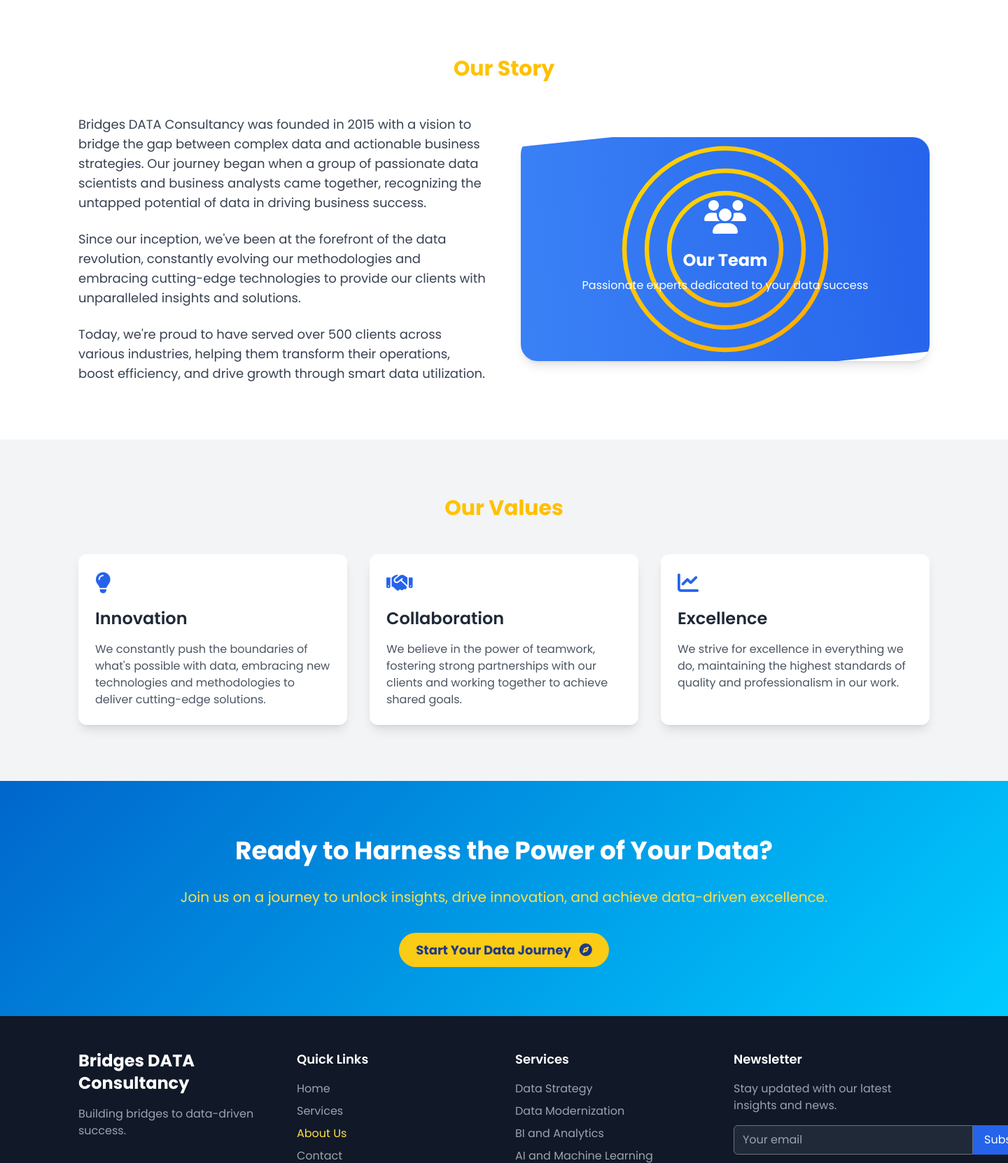
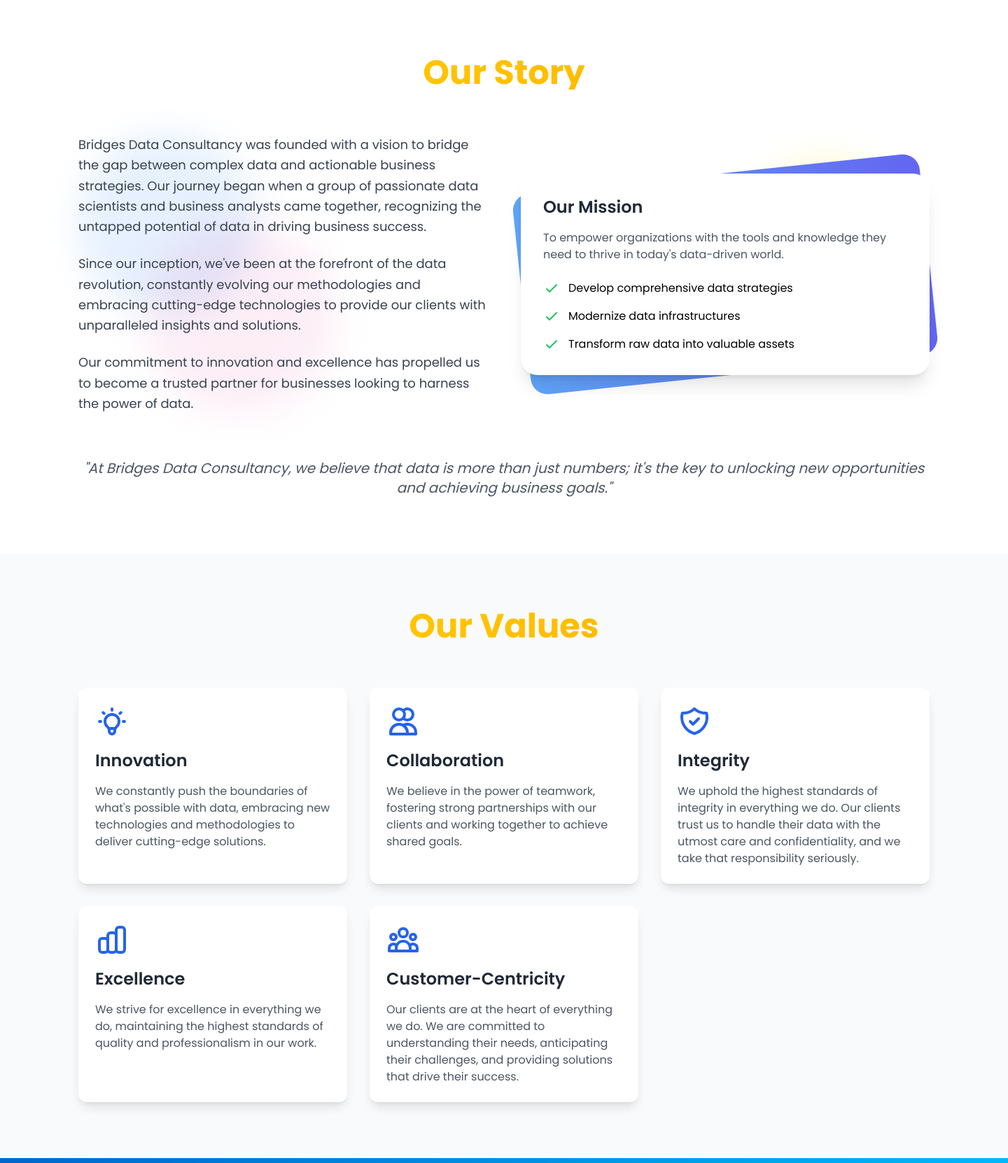
Before and after one commit to phostilite/BridgesDataConsultancy-Website, a Django app: page /about/ in a window 1440 px wide; the page is wider, and only the part inside the window is pictured. Shown: the part 348-2010 px from the top of that part at 70% size. Run offline with Django 5.2, Linux system fonts and the light colour scheme; some libraries are stand-ins or nearby versions.

Commit message:
update: UI fixes about and contact

```diff
--- a/templates/about.html
+++ b/templates/about.html
@@ -71,35 +71,35 @@
             to { opacity: 1; transform: translateX(0); }
         }
 
-        .timeline-item {
-            position: relative;
-            padding-left: 30px;
+        @keyframes blob {
+            0% {
+                transform: translate(0px, 0px) scale(1);
+            }
+            33% {
+                transform: translate(30px, -50px) scale(1.1);
+            }
+            66% {
+                transform: translate(-20px, 20px) scale(0.9);
+            }
+            100% {
+                transform: translate(0px, 0px) scale(1);
+            }
         }
 
-        .timeline-item::before {
-            content: '';
-            position: absolute;
-            left: 0;
-            top: 0;
-            bottom: 0;
-            width: 2px;
-            background-color: #0066cc;
+        .animate-blob {
+            animation: blob 7s infinite;
         }
 
-        .timeline-item::after {
-            content: '';
-            position: absolute;
-            left: -4px;
-            top: 0;
-            width: 10px;
-            height: 10px;
-            border-radius: 50%;
-            background-color: #ffd700;
+        .animation-delay-2000 {
+            animation-delay: 2s;
+        }
+
+        .animation-delay-4000 {
+            animation-delay: 4s;
         }
     </style>
 </head>
 <body class="bg-gray-100">
-    <!-- Navigation bar (same as home page) -->
     <nav class="gradient-bg shadow-lg">
         <div class="max-w-7xl mx-auto px-4 sm:px-6 lg:px-8">
             <div class="flex justify-between items-center h-24">
@@ -117,9 +117,6 @@
                         <a href="{% url 'services' %}" class="navbar-item text-white hover:text-yellow-300 px-3 py-2 rounded-md text-lg font-medium">Services</a>
                         <a href="{% url 'about' %}" class="navbar-item text-lg font-medium px-3 py-2  text-yellow-300 border-b-2 border-yellow-300">About</a>
                         <a href="{% url 'contact' %}" class="navbar-item text-white hover:text-yellow-300 px-3 py-2 rounded-md text-lg font-medium">Contact</a>
-                        {% comment %} <a href="{% url 'case_studies' %}" class="navbar-item text-white hover:text-yellow-300 px-3 py-2 rounded-md text-lg font-medium">Case Studies</a>
-                        <a href="{% url 'blogs' %}" class="navbar-item text-white hover:text-yellow-300 px-3 py-2 rounded-md text-lg font-medium">Blog</a>
-                        <a href="{% url 'carrers' %}" class="navbar-item text-white hover:text-yellow-300 px-3 py-2 rounded-md text-lg font-medium">Careers</a> {% endcomment %}
                     </div>
                 </div>
                 <div class="md:hidden">
@@ -133,7 +130,6 @@
         </div>
     </nav>
 
-    <!-- Header Section -->
     <header class="gradient-bg py-20">
         <div class="max-w-7xl mx-auto px-4 sm:px-6 lg:px-8 text-center">
             <h1 class="text-5xl text-white font-bold mb-4 animate-fade-in">About Bridges DATA Consultancy</h1>
@@ -141,172 +137,99 @@
         </div>
     </header>
 
-    <!-- Our Story Section -->
-    <section class="py-20 bg-white">
+    <section class="py-20 bg-white overflow-hidden">
         <div class="max-w-7xl mx-auto px-4 sm:px-6 lg:px-8">
-            <h2 class="text-3xl font-bold text-center mb-12 text-gradient">Our Story</h2>
-            <div class="grid grid-cols-1 md:grid-cols-2 gap-12 items-center">
-                <div class="space-y-6 animate-slide-in-left">
-                    <p class="text-lg text-gray-700">
-                        Bridges DATA Consultancy was founded in 2015 with a vision to bridge the gap between complex data and actionable business strategies. Our journey began when a group of passionate data scientists and business analysts came together, recognizing the untapped potential of data in driving business success.
-                    </p>
-                    <p class="text-lg text-gray-700">
-                        Since our inception, we've been at the forefront of the data revolution, constantly evolving our methodologies and embracing cutting-edge technologies to provide our clients with unparalleled insights and solutions.
-                    </p>
-                    <p class="text-lg text-gray-700">
-                        Today, we're proud to have served over 500 clients across various industries, helping them transform their operations, boost efficiency, and drive growth through smart data utilization.
-                    </p>
-                </div>
-                <div class="relative animate-slide-in-right overflow-hidden rounded-3xl shadow-lg h-80">
-                    <div class="absolute inset-0 bg-gradient-to-r from-blue-500 to-blue-600 transform -rotate-6 scale-110"></div>
-                    <div class="absolute inset-0 flex items-center justify-center">
-                        <svg class="w-full h-full" viewBox="0 0 100 100" xmlns="http://www.w3.org/2000/svg">
-                            <defs>
-                                <linearGradient id="gradient" x1="0%" y1="0%" x2="100%" y2="100%">
-                                    <stop offset="0%" stop-color="#ffd700"/>
-                                    <stop offset="100%" stop-color="#ffaa00"/>
-                                </linearGradient>
-                            </defs>
-                            <circle cx="50" cy="50" r="45" fill="none" stroke="url(#gradient)" stroke-width="2">
-                                <animate attributeName="r" from="45" to="50" dur="2s" repeatCount="indefinite" />
-                                <animate attributeName="opacity" from="1" to="0.5" dur="2s" repeatCount="indefinite" />
-                            </circle>
-                            <circle cx="50" cy="50" r="35" fill="none" stroke="url(#gradient)" stroke-width="2">
-                                <animate attributeName="r" from="35" to="40" dur="2s" repeatCount="indefinite" begin="0.5s" />
-                                <animate attributeName="opacity" from="1" to="0.5" dur="2s" repeatCount="indefinite" begin="0.5s" />
-                            </circle>
-                            <circle cx="50" cy="50" r="25" fill="none" stroke="url(#gradient)" stroke-width="2">
-                                <animate attributeName="r" from="25" to="30" dur="2s" repeatCount="indefinite" begin="1s" />
-                                <animate attributeName="opacity" from="1" to="0.5" dur="2s" repeatCount="indefinite" begin="1s" />
-                            </circle>
-                        </svg>
+            <h2 class="text-5xl font-bold text-center mb-16 text-gradient">Our Story</h2>
+            <div class="relative">
+                <div class="absolute top-0 left-0 w-64 h-64 bg-blue-100 rounded-full mix-blend-multiply filter blur-xl opacity-70 animate-blob"></div>
+                <div class="absolute top-0 right-0 w-64 h-64 bg-yellow-100 rounded-full mix-blend-multiply filter blur-xl opacity-70 animate-blob animation-delay-2000"></div>
+                <div class="absolute -bottom-8 left-20 w-64 h-64 bg-pink-100 rounded-full mix-blend-multiply filter blur-xl opacity-70 animate-blob animation-delay-4000"></div>
+
+                <div class="relative grid grid-cols-1 md:grid-cols-2 gap-12 items-center">
+                    <div class="space-y-6">
+                        <p class="text-lg text-gray-700 leading-relaxed">
+                            Bridges Data Consultancy was founded with a vision to bridge the gap between complex data and actionable business strategies. Our journey began when a group of passionate data scientists and business analysts came together, recognizing the untapped potential of data in driving business success.
+                        </p>
+                        <p class="text-lg text-gray-700 leading-relaxed">
+                            Since our inception, we've been at the forefront of the data revolution, constantly evolving our methodologies and embracing cutting-edge technologies to provide our clients with unparalleled insights and solutions.
+                        </p>
+                        <p class="text-lg text-gray-700 leading-relaxed">
+                            Our commitment to innovation and excellence has propelled us to become a trusted partner for businesses looking to harness the power of data.
+                        </p>
                     </div>
-                    <div class="absolute inset-0 flex flex-col items-center justify-center text-white z-10">
-                        <i class="fas fa-users text-5xl mb-4 animate-bounce"></i>
-                        <h3 class="text-2xl font-bold mb-2">Our Team</h3>
-                        <p class="text-center px-4">Passionate experts dedicated to your data success</p>
+                    <div class="relative">
+                        <div class="absolute inset-0 bg-gradient-to-r from-blue-400 to-indigo-500 transform -rotate-6 rounded-3xl"></div>
+                        <div class="relative bg-white p-8 rounded-3xl shadow-xl">
+                            <h3 class="text-2xl font-semibold text-gray-800 mb-4">Our Mission</h3>
+                            <p class="text-gray-600 mb-6">
+                                To empower organizations with the tools and knowledge they need to thrive in today's data-driven world.
+                            </p>
+                            <ul class="space-y-4">
+                                <li class="flex items-center">
+                                    <svg class="w-6 h-6 text-green-500 mr-3" fill="none" stroke="currentColor" viewBox="0 0 24 24" xmlns="http://www.w3.org/2000/svg"><path stroke-linecap="round" stroke-linejoin="round" stroke-width="2" d="M5 13l4 4L19 7"></path></svg>
+                                    <span>Develop comprehensive data strategies</span>
+                                </li>
+                                <li class="flex items-center">
+                                    <svg class="w-6 h-6 text-green-500 mr-3" fill="none" stroke="currentColor" viewBox="0 0 24 24" xmlns="http://www.w3.org/2000/svg"><path stroke-linecap="round" stroke-linejoin="round" stroke-width="2" d="M5 13l4 4L19 7"></path></svg>
+                                    <span>Modernize data infrastructures</span>
+                                </li>
+                                <li class="flex items-center">
+                                    <svg class="w-6 h-6 text-green-500 mr-3" fill="none" stroke="currentColor" viewBox="0 0 24 24" xmlns="http://www.w3.org/2000/svg"><path stroke-linecap="round" stroke-linejoin="round" stroke-width="2" d="M5 13l4 4L19 7"></path></svg>
+                                    <span>Transform raw data into valuable assets</span>
+                                </li>
+                            </ul>
+                        </div>
                     </div>
                 </div>
+            </div>
+            <div class="mt-16 text-center">
+                <p class="text-xl text-gray-600 italic">"At Bridges Data Consultancy, we believe that data is more than just numbers; it's the key to unlocking new opportunities and achieving business goals."</p>
             </div>
         </div>
     </section>
 
-    <!-- Our Values Section -->
-    <section class="py-20 bg-gray-100">
+    <section class="py-20 bg-gray-50">
         <div class="max-w-7xl mx-auto px-4 sm:px-6 lg:px-8">
-            <h2 class="text-3xl font-bold text-center mb-12 text-gradient">Our Values</h2>
-            <div class="grid grid-cols-1 md:grid-cols-3 gap-8">
+            <h2 class="text-5xl font-bold text-center mb-16 text-gradient">Our Values</h2>
+            <div class="grid grid-cols-1 md:grid-cols-2 lg:grid-cols-3 gap-8">
                 <div class="bg-white rounded-xl shadow-lg p-6 transform transition duration-500 hover:scale-105">
                     <div class="text-3xl text-blue-600 mb-4">
-                        <i class="fas fa-lightbulb"></i>
+                        <svg class="w-12 h-12" fill="none" stroke="currentColor" viewBox="0 0 24 24" xmlns="http://www.w3.org/2000/svg"><path stroke-linecap="round" stroke-linejoin="round" stroke-width="2" d="M9.663 17h4.673M12 3v1m6.364 1.636l-.707.707M21 12h-1M4 12H3m3.343-5.657l-.707-.707m2.828 9.9a5 5 0 117.072 0l-.548.547A3.374 3.374 0 0014 18.469V19a2 2 0 11-4 0v-.531c0-.895-.356-1.754-.988-2.386l-.548-.547z"></path></svg>
                     </div>
                     <h3 class="text-2xl font-semibold text-gray-800 mb-4">Innovation</h3>
                     <p class="text-gray-600">We constantly push the boundaries of what's possible with data, embracing new technologies and methodologies to deliver cutting-edge solutions.</p>
                 </div>
                 <div class="bg-white rounded-xl shadow-lg p-6 transform transition duration-500 hover:scale-105">
                     <div class="text-3xl text-blue-600 mb-4">
-                        <i class="fas fa-handshake"></i>
+                        <svg class="w-12 h-12" fill="none" stroke="currentColor" viewBox="0 0 24 24" xmlns="http://www.w3.org/2000/svg"><path stroke-linecap="round" stroke-linejoin="round" stroke-width="2" d="M12 4.354a4 4 0 110 5.292M15 21H3v-1a6 6 0 0112 0v1zm0 0h6v-1a6 6 0 00-9-5.197M13 7a4 4 0 11-8 0 4 4 0 018 0z"></path></svg>
                     </div>
                     <h3 class="text-2xl font-semibold text-gray-800 mb-4">Collaboration</h3>
                     <p class="text-gray-600">We believe in the power of teamwork, fostering strong partnerships with our clients and working together to achieve shared goals.</p>
                 </div>
                 <div class="bg-white rounded-xl shadow-lg p-6 transform transition duration-500 hover:scale-105">
                     <div class="text-3xl text-blue-600 mb-4">
-                        <i class="fas fa-chart-line"></i>
+                        <svg class="w-12 h-12" fill="none" stroke="currentColor" viewBox="0 0 24 24" xmlns="http://www.w3.org/2000/svg"><path stroke-linecap="round" stroke-linejoin="round" stroke-width="2" d="M9 12l2 2 4-4m5.618-4.016A11.955 11.955 0 0112 2.944a11.955 11.955 0 01-8.618 3.04A12.02 12.02 0 003 9c0 5.591 3.824 10.29 9 11.622 5.176-1.332 9-6.03 9-11.622 0-1.042-.133-2.052-.382-3.016z"></path></svg>
+                    </div>
+                    <h3 class="text-2xl font-semibold text-gray-800 mb-4">Integrity</h3>
+                    <p class="text-gray-600">We uphold the highest standards of integrity in everything we do. Our clients trust us to handle their data with the utmost care and confidentiality, and we take that responsibility seriously.</p>
+                </div>
+                <div class="bg-white rounded-xl shadow-lg p-6 transform transition duration-500 hover:scale-105">
+                    <div class="text-3xl text-blue-600 mb-4">
+                        <svg class="w-12 h-12" fill="none" stroke="currentColor" viewBox="0 0 24 24" xmlns="http://www.w3.org/2000/svg"><path stroke-linecap="round" stroke-linejoin="round" stroke-width="2" d="M9 19v-6a2 2 0 00-2-2H5a2 2 0 00-2 2v6a2 2 0 002 2h2a2 2 0 002-2zm0 0V9a2 2 0 012-2h2a2 2 0 012 2v10m-6 0a2 2 0 002 2h2a2 2 0 002-2m0 0V5a2 2 0 012-2h2a2 2 0 012 2v14a2 2 0 01-2 2h-2a2 2 0 01-2-2z"></path></svg>
                     </div>
                     <h3 class="text-2xl font-semibold text-gray-800 mb-4">Excellence</h3>
                     <p class="text-gray-600">We strive for excellence in everything we do, maintaining the highest standards of quality and professionalism in our work.</p>
                 </div>
+                <div class="bg-white rounded-xl shadow-lg p-6 transform transition duration-500 hover:scale-105">
+                    <div class="text-3xl text-blue-600 mb-4">
+                        <svg class="w-12 h-12" fill="none" stroke="currentColor" viewBox="0 0 24 24" xmlns="http://www.w3.org/2000/svg"><path stroke-linecap="round" stroke-linejoin="round" stroke-width="2" d="M17 20h5v-2a3 3 0 00-5.356-1.857M17 20H7m10 0v-2c0-.656-.126-1.283-.356-1.857M7 20H2v-2a3 3 0 015.356-1.857M7 20v-2c0-.656.126-1.283.356-1.857m0 0a5.002 5.002 0 019.288 0M15 7a3 3 0 11-6 0 3 3 0 016 0zm6 3a2 2 0 11-4 0 2 2 0 014 0zM7 10a2 2 0 11-4 0 2 2 0 014 0z"></path></svg>
+                    </div>
+                    <h3 class="text-2xl font-semibold text-gray-800 mb-4">Customer-Centricity</h3>
+                    <p class="text-gray-600">Our clients are at the heart of everything we do. We are committed to understanding their needs, anticipating their challenges, and providing solutions that drive their success.</p>
+                </div>
             </div>
         </div>
     </section>
-
-    <!-- Our Journey Timeline -->
-    {% comment %} <section class="py-20 bg-white">
-        <div class="max-w-7xl mx-auto px-4 sm:px-6 lg:px-8">
-            <h2 class="text-3xl font-bold text-center mb-12 text-gradient">Our Journey</h2>
-            <div class="space-y-8">
-                <div class="timeline-item pb-8">
-                    <h3 class="text-2xl font-semibold text-gray-800 mb-2">2015</h3>
-                    <p class="text-gray-600">Bridges DATA Consultancy is founded</p>
-                </div>
-                <div class="timeline-item pb-8">
-                    <h3 class="text-2xl font-semibold text-gray-800 mb-2">2018</h3>
-                    <p class="text-gray-600">Expanded our services to include AI and Machine Learning solutions</p>
-                </div>
-                <div class="timeline-item pb-8">
-                    <h3 class="text-2xl font-semibold text-gray-800 mb-2">2020</h3>
-                    <p class="text-gray-600">Reached milestone of 250+ satisfied clients</p>
-                </div>
-                <div class="timeline-item pb-8">
-                    <h3 class="text-2xl font-semibold text-gray-800 mb-2">2022</h3>
-                    <p class="text-gray-600">Launched our proprietary data analytics platform</p>
-                </div>
-                <div class="timeline-item">
-                    <h3 class="text-2xl font-semibold text-gray-800 mb-2">2024</h3>
-                    <p class="text-gray-600">Celebrating our growth to a team of 50+ data experts</p>
-                </div>
-            </div>
-        </div>
-    </section> {% endcomment %}
-
-    <!-- Our Impact Section -->
-    {% comment %} <section class="py-20 gradient-bg">
-        <div class="max-w-7xl mx-auto px-4 sm:px-6 lg:px-8">
-            <h2 class="text-3xl font-bold text-center mb-12 text-white">Our Impact</h2>
-            <div class="grid grid-cols-1 md:grid-cols-2 lg:grid-cols-4 gap-8">
-                <div class="bg-white rounded-xl shadow-lg p-6 text-center">
-                    <div class="text-4xl font-bold text-blue-600 mb-2">500+</div>
-                    <p class="text-gray-600">Clients Served</p>
-                </div>
-                <div class="bg-white rounded-xl shadow-lg p-6 text-center">
-                    <div class="text-4xl font-bold text-blue-600 mb-2">50+</div>
-                    <p class="text-gray-600">Data Experts</p>
-                </div>
-                <div class="bg-white rounded-xl shadow-lg p-6 text-center">
-                    <div class="text-4xl font-bold text-blue-600 mb-2">98%</div>
-                    <p class="text-gray-600">Client Satisfaction</p>
-                </div>
-                <div class="bg-white rounded-xl shadow-lg p-6 text-center">
-                    <div class="text-4xl font-bold text-blue-600 mb-2">20+</div>
-                    <p class="text-gray-600">Industries Served</p>
-                </div>
-            </div>
-        </div>
-    </section> {% endcomment %}
-
-    <!-- Meet Our Team Section -->
-    {% comment %} <section class="py-20 bg-white">
-        <div class="max-w-7xl mx-auto px-4 sm:px-6 lg:px-8">
-            <h2 class="text-3xl font-bold text-center mb-12 text-gradient">Meet Our Leadership Team</h2>
-            <div class="grid grid-cols-1 md:grid-cols-2 lg:grid-cols-3 gap-8">
-                <div class="bg-gray-100 rounded-xl shadow-lg overflow-hidden transform transition duration-500 hover:scale-105">
-                    <img src="https://source.unsplash.com/random/400x400?portrait,man" alt="John Doe" class="w-full h-64 object-cover">
-                    <div class="p-6">
-                        <h3 class="text-xl font-semibold text-gray-800 mb-2">John Doe</h3>
-                        <p class="text-gray-600 mb-4">Founder & CEO</p>
-                        <p class="text-gray-700">With over 20 years of experience in data science and business strategy, John leads our company vision and growth.</p>
-                    </div>
-                </div>
-                <div class="bg-gray-100 rounded-xl shadow-lg overflow-hidden transform transition duration-500 hover:scale-105">
-                    <img src="https://source.unsplash.com/random/400x400?portrait,woman" alt="Jane Smith" class="w-full h-64 object-cover">
-                    <div class="p-6">
-                        <h3 class="text-xl font-semibold text-gray-800 mb-2">Jane Smith</h3>
-                        <p class="text-gray-600 mb-4">Chief Data Scientist</p>
-                        <p class="text-gray-700">Jane brings cutting-edge AI and machine learning expertise to our projects, driving innovation in our solutions.</p>
-                    </div>
-                </div>
-                <div class="bg-gray-100 rounded-xl shadow-lg overflow-hidden transform transition duration-500 hover:scale-105">
-                    <img src="https://source.unsplash.com/random/400x400?portrait,man,suit" alt="Mike Johnson" class="w-full h-64 object-cover">
-                    <div class="p-6">
-                        <h3 class="text-xl font-semibold text-gray-800 mb-2">Mike Johnson</h3>
-                        <p class="text-gray-600 mb-4">Head of Client Success</p>
-                        <p class="text-gray-700">Mike ensures that our clients receive top-notch support and achieve their data-driven goals.</p>
-                    </div>
-                </div>
-            </div>
-        </div>
-    </section> {% endcomment %}
 
     <section class="py-20 gradient-bg">
         <div class="max-w-7xl mx-auto px-4 sm:px-6 lg:px-8 text-center">
@@ -319,7 +242,6 @@
         </div>
     </section>
 
-    <!-- Footer (same as home page) -->
     <footer class="bg-gray-900 text-white py-12">
         <div class="max-w-7xl mx-auto px-4 sm:px-6 lg:px-8">
             <div class="grid grid-cols-1 md:grid-cols-4 gap-8">
@@ -333,10 +255,7 @@
                         <li><a href="{% url 'home' %}" class="text-gray-400 hover:text-white">Home</a></li>
                         <li><a href="{% url 'services' %}" class="text-gray-400 hover:text-white">Services</a></li>
                         <li><a href="{% url 'about' %}" class="text-yellow-300 hover:text-yellow-400">About Us</a></li>
-                        {% comment %} <li><a href="{% url 'case_studies' %}" class="text-gray-400 hover:text-white">Case Studies</a></li> {% endcomment %}
                         <li><a href="{% url 'contact' %}" class="text-gray-400 hover:text-white">Contact</a></li>
-                        {% comment %} <li><a href="{% url 'blogs' %}" class="text-gray-400 hover:text-white">Blog</a></li>
-                        <li><a href="{% url 'carrers' %}" class="text-gray-400 hover:text-white">Careers</a></li> {% endcomment %}
                     </ul>
                 </div>
                 <div>
@@ -370,9 +289,7 @@
     <script src="https://cdnjs.cloudflare.com/ajax/libs/flowbite/1.6.5/flowbite.min.js"></script>
     <script src="https://cdn.jsdelivr.net/npm/chart.js"></script>
     <script>
-        // Add any custom JavaScript here
         document.addEventListener('DOMContentLoaded', function() {
-            // Example: Animate the impact numbers
             const animateValue = (element, start, end, duration) => {
                 let startTimestamp = null;
                 const step = (timestamp) => {
```
Also changed, not shown: templates/contact.html (+18 -40 lines).
